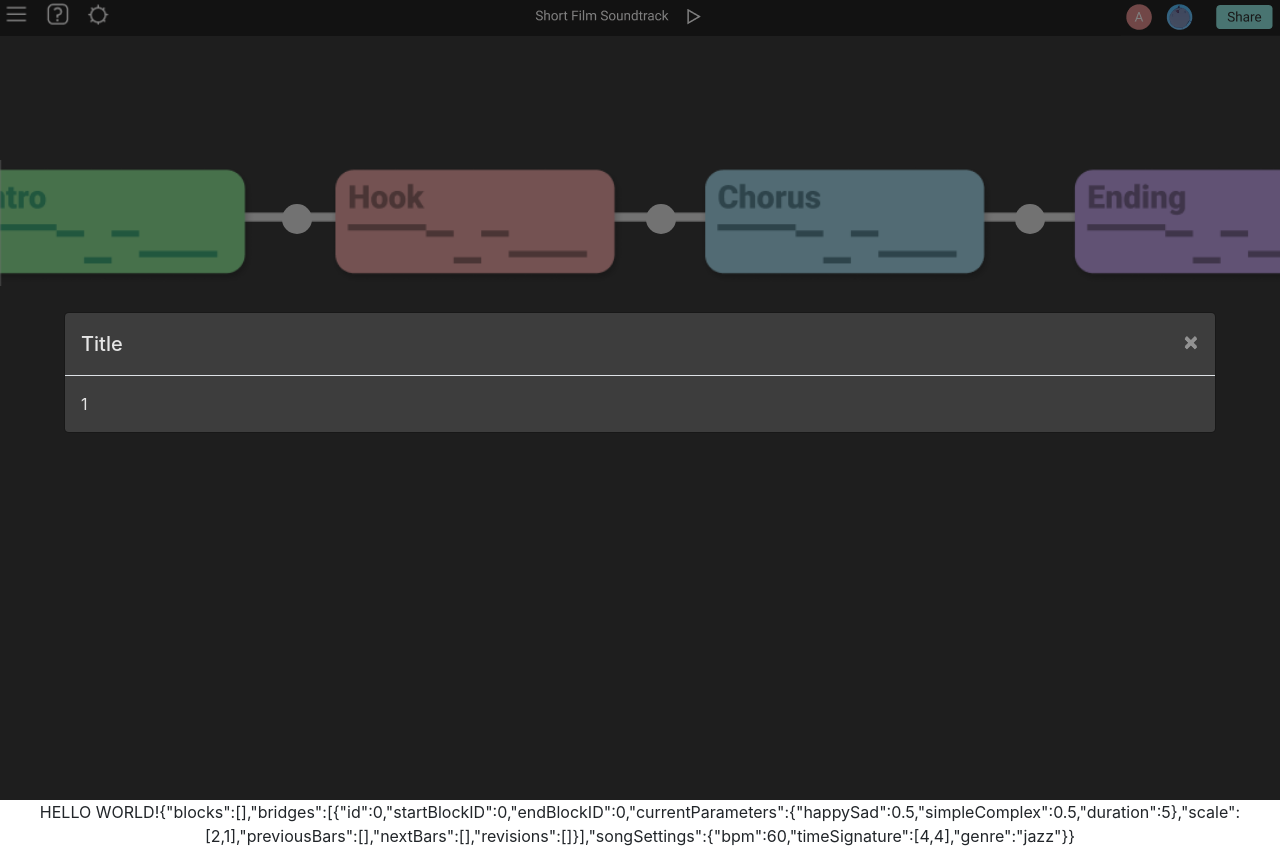
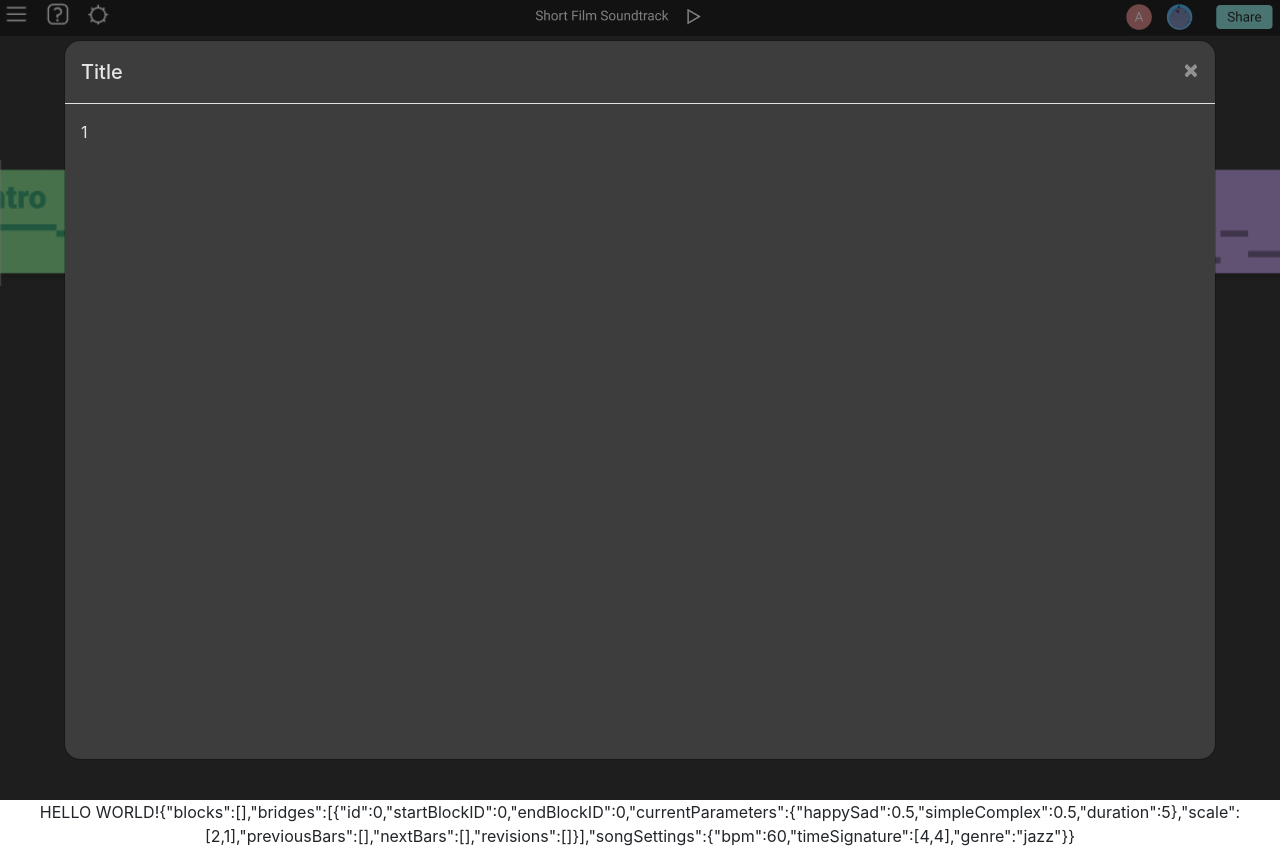
Before and after one commit to tbeckley/Prezcendo, a React app in the folder prezcendo/: page / in a window 1280 px wide. Built offline with nearby package versions, Linux system fonts and the light colour scheme.

Commit message:
Fixed height/button

```diff
--- a/prezcendo/src/css/App.css
+++ b/prezcendo/src/css/App.css
@@ -59,16 +59,20 @@
 }
 
 .modal-dialog {
-    height: 90vh;
     color: var(--grey-light);
-    margin: 0 auto;
     max-width: 90vw;
 }
 
 .modal-content {
   background-color: var(--grey-medium);
+  height: 90vh;
+  border-radius: 1em;
 }
 
 .close {
   color: var(--grey-light);
 }
+
+.close:hover {
+  color: var(--grey-light);
+}
```
